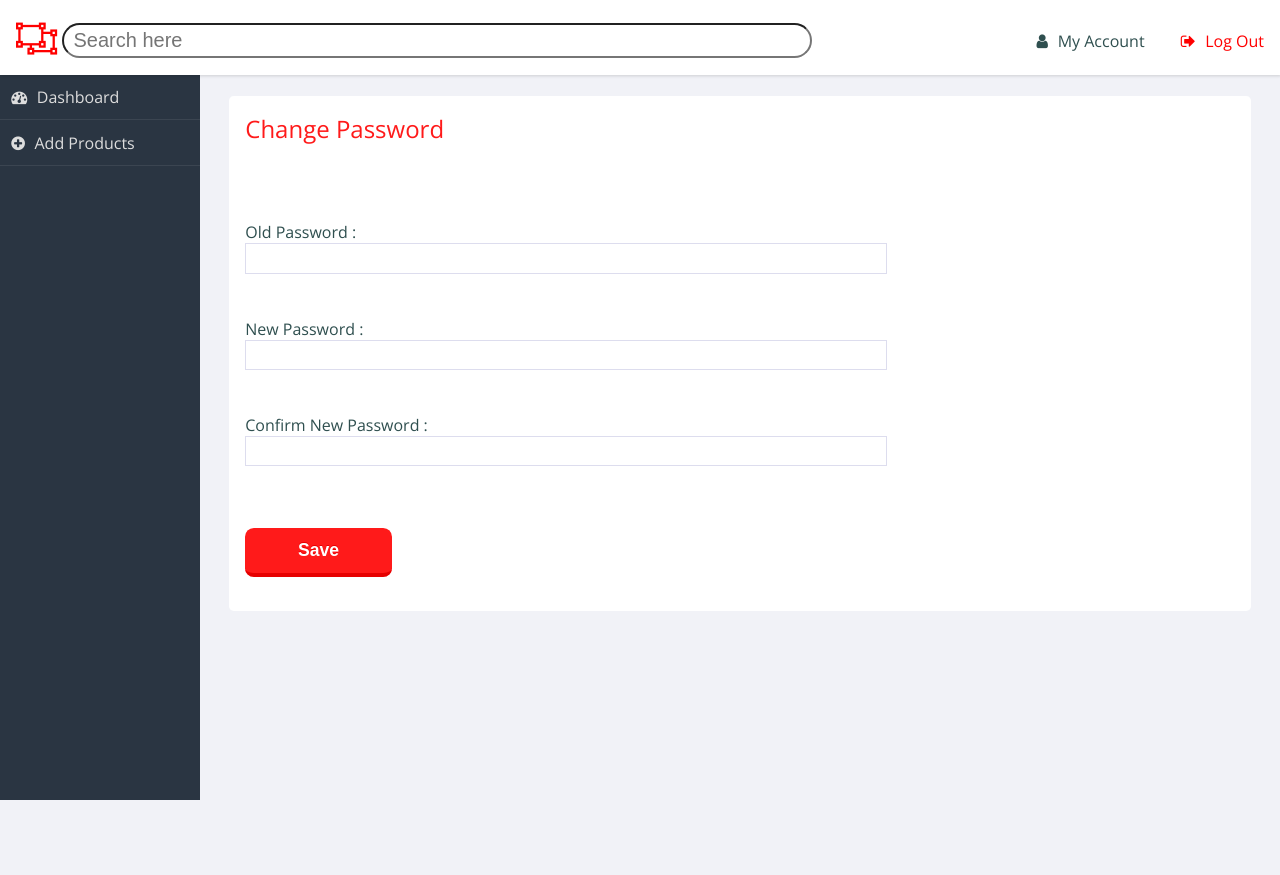
After one commit to Yash992000/E_Wish, a Django app: page /merchant_change_pswd in a window 1280 px wide. The commit adds this page. Run offline with Django 4.2, Linux system fonts and the light colour scheme; some libraries are stand-ins or nearby versions.

Commit message:
Change Password Done

```diff
--- a/auth_app/models.py
+++ b/auth_app/models.py
@@ -11,9 +11,9 @@ class user(models.Model):
     password = models.TextField(max_length = 50)
     user_type = models.IntegerField(blank = False)
     isAdmin = models.IntegerField(blank=False, default=0)
-    def save(self, *args, **kwargs):
-        self.password = make_password(self.password)
-        super(user,self).save(*args, **kwargs)
+    # def save(self, *args, **kwargs):
+    #     self.password = make_password(self.password)
+    #     super(user,self).save(*args, **kwargs)
 
 class customer(models.Model):
     UserId = models.ForeignKey(user, on_delete=models.CASCADE)
--- a/auth_app/views.py
+++ b/auth_app/views.py
@@ -41,6 +41,8 @@ def register(request):
         user_reg.password = request.POST.get('password')
         user_reg.user_type = request.POST.get('user_type')
         utype = int(request.POST.get('user_type'))
+        user_reg.password = make_password(user_reg.password)
+
         if len(request.FILES) != 0:
             user_reg.image = request.FILES['image']
         user_reg.save()
--- a/merchant/templates/merchant_add_products.html
+++ b/merchant/templates/merchant_add_products.html
@@ -4,7 +4,7 @@
 	<meta charset="utf-8">
 	<meta name="viewport" content="width=device-width, initial-scale=1">
 	<link rel="stylesheet" type="text/css" href="static/merchant.css">
-	<title></title>
+	<title>Add Product</title>
 </head>
 <body>
 	{% if messages %}
--- /dev/null
+++ b/merchant/templates/merchant_change_pswd.html
@@ -0,0 +1,48 @@
+<!DOCTYPE html>
+<html>
+<head>
+	<meta charset="utf-8">
+	<meta name="viewport" content="width=device-width, initial-scale=1">
+	<link rel="stylesheet" type="text/css" href="static/merchant.css">
+	<title>Change Password</title>
+</head>
+<body>
+	{% if messages %}
+    	{% for message in messages %}
+      		{% if message.tags %}  <script>alert("{{ message }}")</script> {% endif %}
+    	{% endfor %}
+  	{% endif %}
+
+	<!-- Header Section -->
+	{% include 'merchant_header.html' %}
+	<!-- Navbar Section -->
+	{% include 'merchant_navbar.html' %}
+
+	<main role="main">
+
+	  <section class="panel important">
+	    <h2>Change Password</h2>
+	      <form action="change_password" method="post">
+            {% csrf_token %}
+            <div class="twothirds">
+
+	            <input type="hidden" name="username1" value="{{request.session.username}}" size="40"/><br/><br/>
+
+                Old Password :<br/>
+	            <input type="password" name="password" size="40"/><br/><br/>
+
+                New Password :<br/>
+	            <input type="password" name="new_password" size="40"/><br/><br/>
+
+                Confirm New Password :<br/>
+	            <input type="password" name="cnfm_password" size="40"/><br/><br/>
+
+	            <input type="submit" name="submit" value="Save" />
+
+	        </div>
+	      </form>
+	  </section>
+	</main>
+
+</body>
+</html>
--- a/merchant/templates/merchant_profile.html
+++ b/merchant/templates/merchant_profile.html
@@ -39,6 +39,8 @@
                         <label>Contact : <span>{{ request.session.contact }}</span></label><br>
                         <label>Company Name : <span>{{ request.session.shopName }}</span></label><br>
                         <label>Address : <span>{{ request.session.shopAddr }}</span></label><br>
+                        <label>Shop Contact : <span>{{ request.session.shopPhone }}</span></label>
+
 
                     </div>
                 </form>
@@ -47,7 +49,7 @@
             <form style="margin-left:330px; font-size:20px; font-weight:bold;color:#fff;">
                 <a href="merchant_profile_update" style="border:3px solid red;width:120px;border-radius:5px;padding:5px;background-color:#ff0032;">Update Profile</a>
 
-                <a href="" style="margin-left:250px;border:3px solid red;width:120px;border-radius:5px;padding:5px;background-color:#ff0032; ">Change Password</a>
+                <a href="merchant_change_pswd" style="margin-left:250px;border:3px solid red;width:120px;border-radius:5px;padding:5px;background-color:#ff0032; ">Change Password</a>
             </form><br>
         </section>
 
--- a/merchant/urls.py
+++ b/merchant/urls.py
@@ -8,5 +8,8 @@ urlpatterns = [
     path('merchant_profile',views.merchant_profile,name='merchant_profile'),
     path('merchant_profile_update',views.merchant_profile_update,name='merchant_profile_update'),
     path('merchant_profile_edit/<id>',views.merchant_profile_edit,name='merchant_profile_edit'),
+    path('merchant_change_pswd',views.merchant_change_pswd,name='merchant_change_pswd'),
+    path('change_password',views.change_password,name='change_password'),
     path('merchant_logout',views.merchant_logout,name='merchant_logout'),
+
 ]
--- a/merchant/views.py
+++ b/merchant/views.py
@@ -1,8 +1,10 @@
 from django.shortcuts import render,redirect,get_object_or_404
 from django.http import HttpResponse
 from django.contrib import messages
-from auth_app.models import merchant
+from auth_app.models import user,merchant,customer
 from auth_app.forms import merchantReg
+from django.contrib.auth.hashers import make_password , check_password
+
 
 # # Create your views here.
 def merchant_index(request):
@@ -72,3 +74,32 @@ def merchant_profile_edit(request):
     #     messages.error(request, "Failed to update profile!")
     #     return render(request,'merchant_profile_update.html')
     # return render(request,'merchant_profile_update.html')
+
+def merchant_change_pswd(request):
+    return render(request,'merchant_change_pswd.html')
+
+def change_password(request):
+    if request.method == "POST":
+        old_pswd = request.POST.get("password")
+        username1 = request.POST.get("username1")
+
+        obj = get_object_or_404(user, username = username1)
+
+        result = check_password(old_pswd, obj.password)
+        if obj.user_type == 2 and result == True:
+            new_pswd = request.POST.get("new_password")
+            cnfm_pswd = request.POST.get("cnfm_password")
+
+            if new_pswd == cnfm_pswd:
+
+                obj.password = make_password(new_pswd)
+                obj.save()
+
+                messages.success(request, "Password Changed successfully!")
+                return render(request,'merchant_change_pswd.html')
+            else :
+                messages.error(request, "New Password and Confirm Password doesn't match!")
+                return render(request, 'merchant_change_pswd.html')
+        else:
+            messages.error(request, "Old is password is not correct!")
+            return render(request, 'merchant_change_pswd.html')
```
Also changed, not shown: auth_app/migrations/0006_delete_admin_registration.py (added), auth_app/profile/auth_app/static/user_profile/grocery_5wgvNNT.png (added), auth_app/profile/auth_app/static/user_profile/l1_3diASKb.jpg (added), auth_app/profile/auth_app/static/user_profile/logo_4aXncjt.jpg (added), auth_app/profile/auth_app/static/user_profile/logo_uR6lmwZ.jpg (added), auth_app/profile/auth_app/static/user_profile/t1_WctrkWn.jpg (added).
